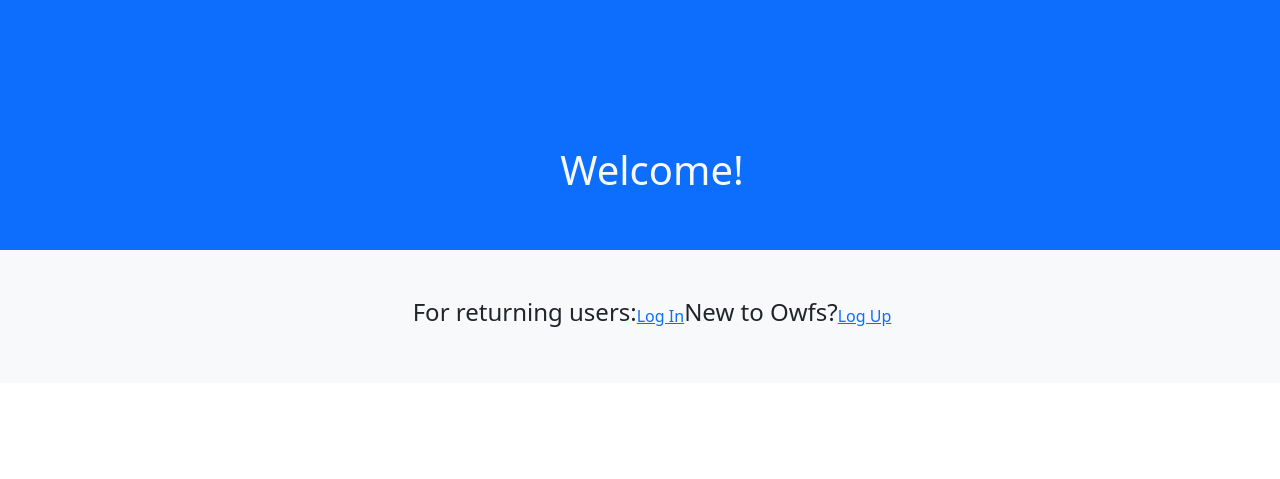
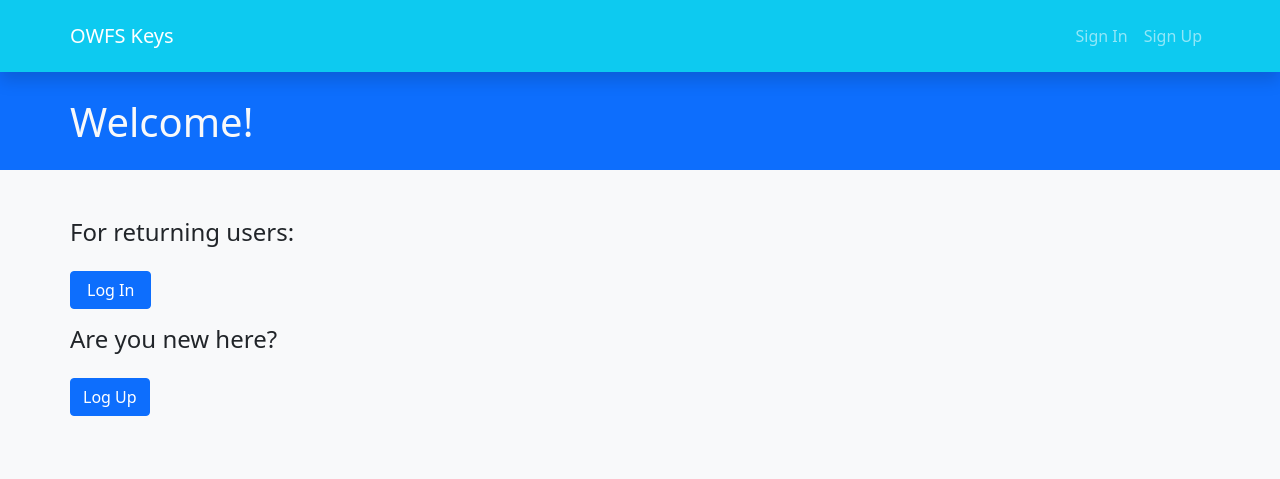
Before and after one commit to wendell91097/ReviewBackend, a Flask app: page / in a window 1280 px wide. Shown: the top 479 px of the page. Run offline with Flask 2, Linux system fonts and the light colour scheme; some libraries are stand-ins or nearby versions.

Commit message:
second commit

```diff
--- a/app/authentication/auth_templates/sign_in.html
+++ b/app/authentication/auth_templates/sign_in.html
@@ -4,7 +4,7 @@
     <main class="container p-5">
         <div class="row pt-3">
             <aside class="col-12 col-md-6">
-                <h2>Sign In</h2>
+                <h2 class="mx-3 pb-3">Sign In</h2>
                 {% include 'forms.html' %}
             </aside>
         </div>
--- a/app/authentication/auth_templates/sign_up.html
+++ b/app/authentication/auth_templates/sign_up.html
@@ -4,7 +4,7 @@
     <main class="container p-5">
         <div class="row pt-3">
             <aside class="col-12 col-md-6">
-                <h2>Register Account</h2>
+                <h2 class="mx-3 pb-3">Register Account</h2>
                 {% include 'forms.html' %}
             </aside>
         </div>
--- a/app/site/site_templates/index.html
+++ b/app/site/site_templates/index.html
@@ -2,31 +2,40 @@
 
 {% block content %}
 
-<section class="bg-primary text-light text-center shadow">
-    <div class="container p-5 bg-primary">
+<section class="bg-primary text-light shadow">
+    <div class="container p-5 pb-3 bg-primary">
         <div class="row">
-            <div class="d-md-flex bg-primary align-items-center justify-content-evenly">
-                <h1 class="col text-center"><br>Welcome!</h1>
+            <div class="d-md-flex bg-primary text-left">
+                <h1 class="col">Welcome!</h1>
             </div>
         </div>
     </div>
 </section>
-<section class="bg-light text-center">
+<section class="bg-light">
     <div class="container p-5">
         <div class="row">
             <div class="d-flex align-items-center justify-content-center">
                 {% if current_user.is_authenticated %}
-
-                <h4>Way to be signed in!</h4>
-                <a href="{{ url_for('site.profile') }}">Profile Page</a>
-
+                    <div class="col">
+                        <h4>Way to be signed in!</h4>
+                        <a href="{{ url_for('site.profile') }}">Profile Page</a>
+                    </div>
                 {% else %}
 
-                <h4>For returning users:</h4>
-                <a href="{{ url_for('auth.signin') }}">Log In</a>
-
-                <h4>New to Owfs?</h4>
-                <a href="{{ url_for('auth.signup') }}">Log Up</a>
+                <div class="col justify-content-start text-left">
+                    <h4>For returning users:</h4>
+                    <a href="{{ url_for('auth.signin') }}">
+                        <button class="btn btn-primary my-3 px-3">
+                            Log In
+                        </button>
+                    </a>
+                    <h4>Are you new here?</h4>
+                    <a href="{{ url_for('auth.signup') }}">
+                        <button class="btn btn-primary my-3">
+                            Log Up
+                        </button>
+                    </a>
+                </div>
 
                 {% endif %}
             </div>
--- a/app/templates/base.html
+++ b/app/templates/base.html
@@ -11,9 +11,9 @@
 <title>Owfs API Sign-IN</title>
 </head>
 <body>
-    <nav class="navbar navbar-expand-lg bg-primary navbar-primary py-3 fixed-top">
+    <nav class="navbar navbar-expand-lg bg-info navbar-dark py-3 fixed-top shadow">
         <div class="container">
-            <a href="#" class="navbar-brand">Home</a>
+            <a href="{{ url_for('site.home') }}" class="navbar-brand">OWFS Keys</a>
             <button
                 class="navbar-toggler"
                 type="button"
@@ -21,10 +21,7 @@
                 data-bs-target="#navmenu"
             ><span class="navbar-toggler-icon"></span></button>
             <div class="collapse navbar-collapse" id="navmenu">
-                <ul class="navbar-nav ms-auto">
-                    <li class="nav-item">
-                        <a href="{{ url_for('site.home') }}" class="nav-link">Home</a>
-                    </li>
+                <ul class="navbar-nav ms-auto text-end">
                     {% if current_user.is_authenticated %}
                     <li class="nav-item">
                         <a href="{{ url_for('site.profile') }}" class="nav-link">Profile</a>
```
Also changed, not shown: app/site/site_templates/profile.html (+6 -6 lines), app/templates/forms.html (+4 -4 lines).
